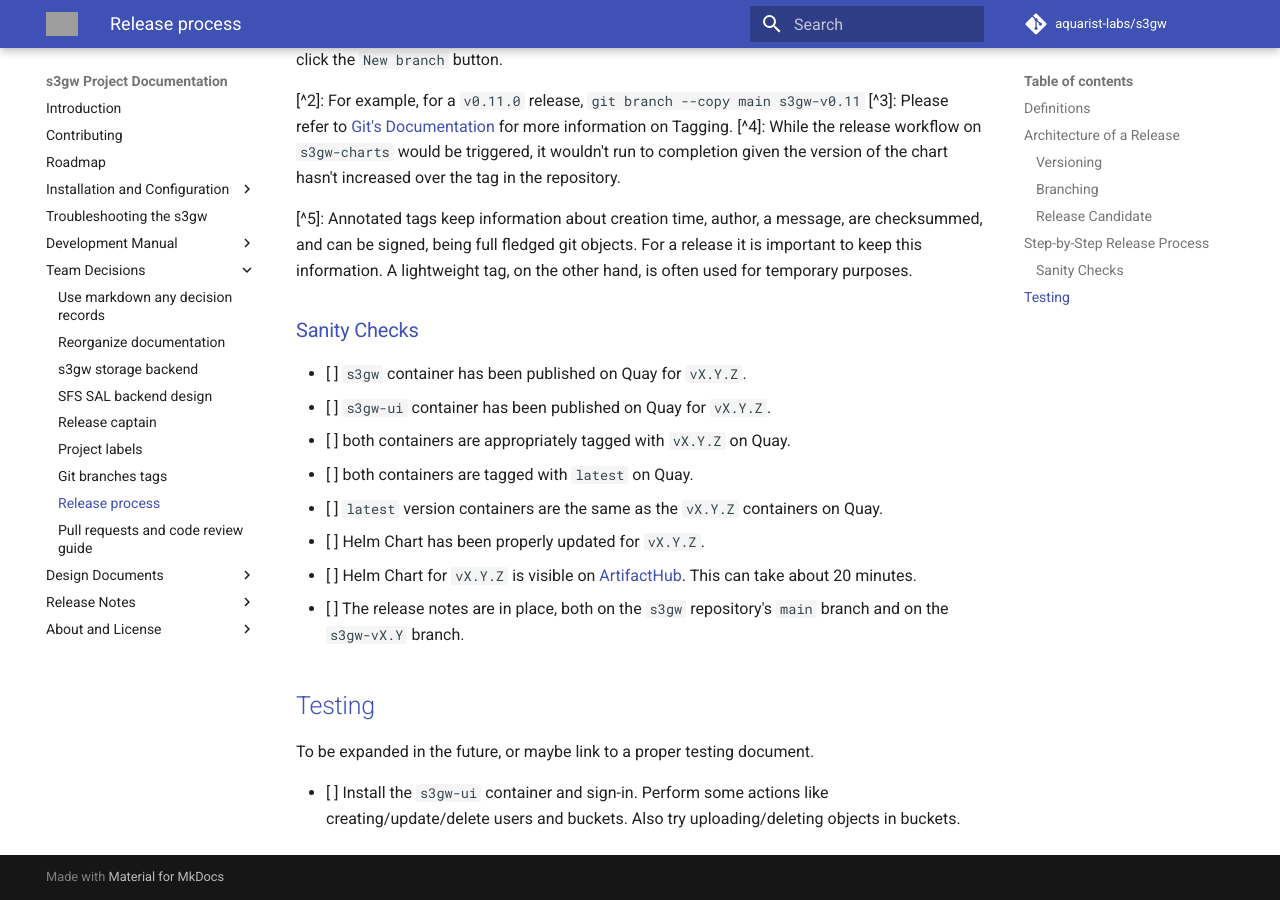
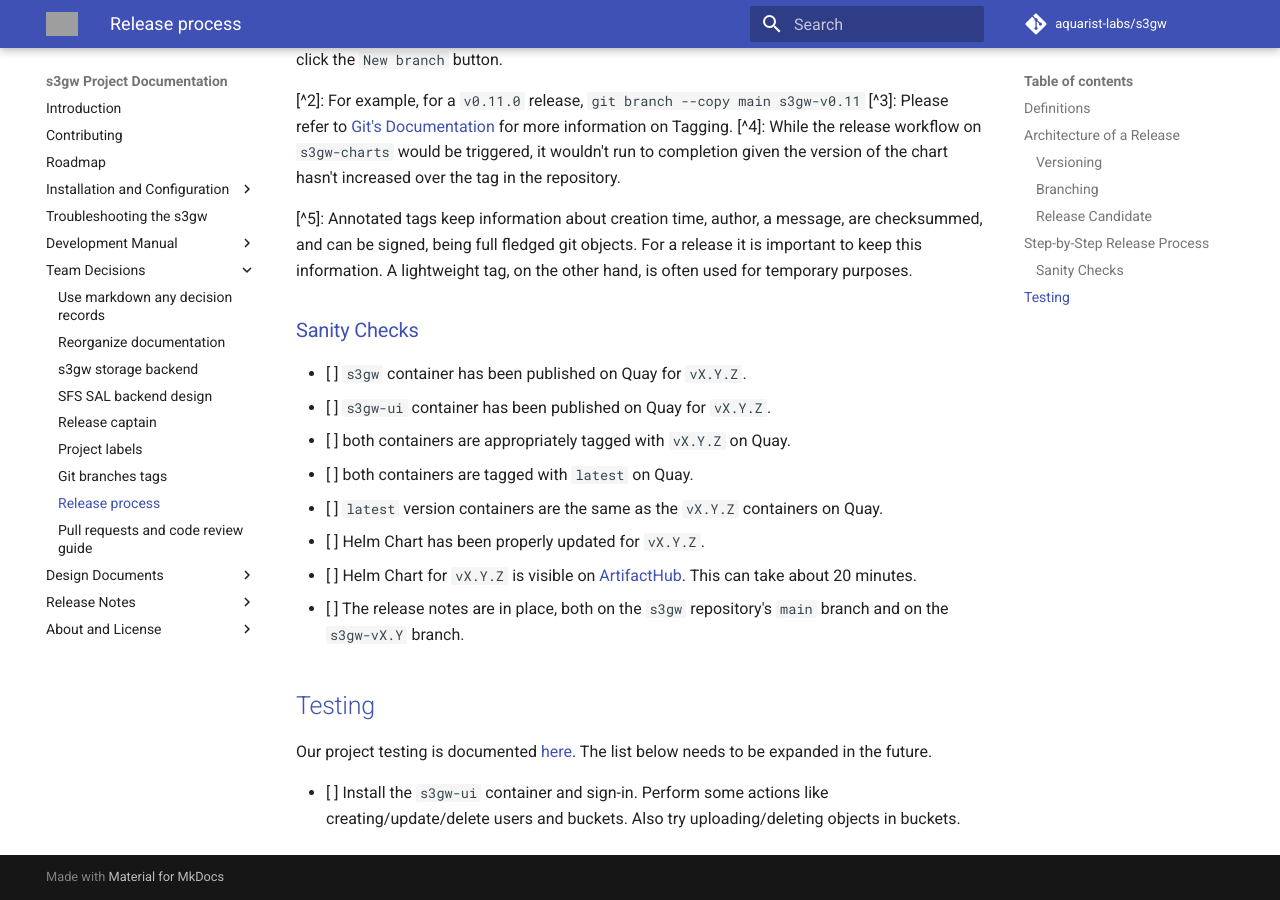
Before and after one commit to s3gw-tech/s3gw, an MkDocs documentation site: the page built from docs/decisions/0007-release-process.md, in a window 1280 px wide and 900 px high, scrolled down 5965 px. Built offline with MkDocs 1.6.1 and Material for MkDocs 9.7.7, drawn with Linux system fonts in a browser that asks for light colours; comment, search, counter and statistics services are not loaded; grey boxes are pictures that could not be loaded.

Commit message:
Update 0007-release-process.md - Adding testing link
Adding link to https://github.com/vmoutoussamy/s3gw/blob/main/docs/testing.md in the testing section of the release process document.

Signed-off-by: Vincent Moutoussamy <vmoutoussamy@suse.com>

Update 0007-release-process.md - typo

Typo

Signed-off-by: Vincent Moutoussamy <vmoutoussamy@suse.com>

```diff
--- a/docs/decisions/0007-release-process.md
+++ b/docs/decisions/0007-release-process.md
@@ -352,7 +352,8 @@
 
 ## [Testing](testing)
 
-To be expanded in the future, or maybe link to a proper testing document.
+Our project testing is documented [here](/docs/testing.md).
+The list below needs to be expanded in the future.
 
 - [ ] Install the `s3gw-ui` container and sign-in. Perform some actions like
       creating/update/delete users and buckets. Also try uploading/deleting
```
